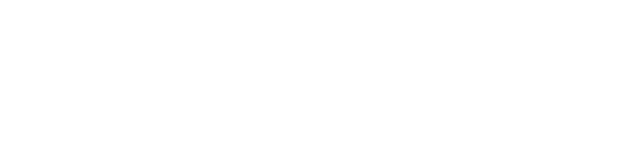
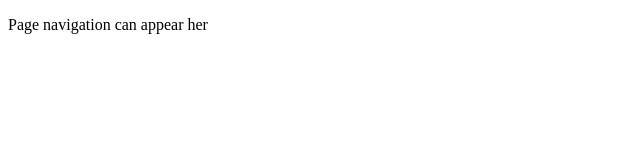
Before and after one commit to Typerk-Platforms/nenda, a plain HTML site: page index.html in a window 1280 px wide. Shown: the whole page, without its empty margins (0-640 px from the left). Drawn offline with Linux system fonts and the light colour scheme.

Commit message:
Update index.html

```diff
--- a/index.html
+++ b/index.html
@@ -6,6 +6,7 @@
     <body class="fixed-nav sticky-footer">
        <div id="wrapper">
         <!-- Navigation -->
+           <p>Page navigation can appear her</p>
        </div>
        </body>
 
```
